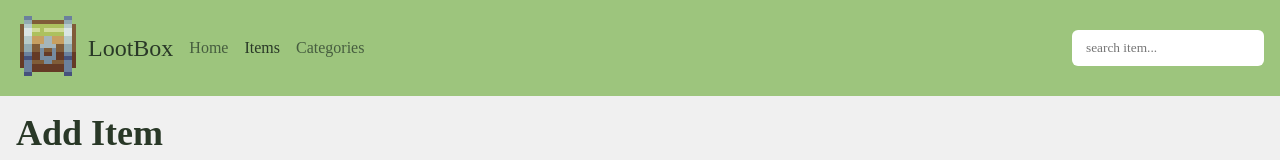
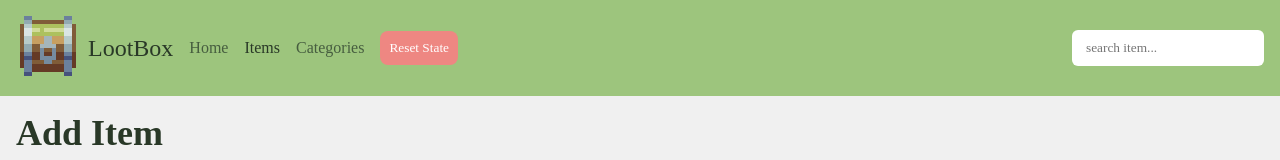
Before and after one commit to cjxo/inventory-app-client, a React (Vite) app: page /items/add in a window 1280 px wide. Shown: the top 160 px of the page. Built offline with nearby package versions, Linux system fonts and the light colour scheme; no server answers; a web font is replaced by a local one.

Commit message:
item removal and DB state reset button

```diff
--- a/src/components/SiteLinks.jsx
+++ b/src/components/SiteLinks.jsx
@@ -1,6 +1,11 @@
 import { NavLink } from "react-router-dom";
+import { useState } from "react";
+import PropTypes from "prop-types";
+
+import useItems from "../hooks/useItems";
+import useCategory from "../hooks/useCategory";
+import api from "../lib/api";
 import styles from "../styles/component.module.css";
-import PropTypes from "prop-types";
 
 const ActiveNavLink = ({ to, name }) => {
   return (
@@ -18,6 +23,18 @@ const ActiveNavLink = ({ to, name }) => {
 };
 
 const SiteLinks = () => {
+  const [isReseting, setIsReseting] = useState(false);
+
+  const items = useItems();
+  const categories = useCategory();
+  const handleResetState = async () => {
+    setIsReseting(true);
+    await api.reset();
+    await categories.refetch();
+    await items.refetch();
+    setIsReseting(false);
+  };
+
   return (
     <ul className={styles.siteLinks}>
       <li>
@@ -29,6 +46,9 @@ const SiteLinks = () => {
       <li>
         <ActiveNavLink to="/categories" name="Categories" />
       </li>
+      <li>
+        <button onClick={handleResetState} disabled={isReseting} className={styles.resetStateBtn}>Reset State</button>
+      </li>
     </ul>
   );
 };
--- a/src/hooks/useCategory.jsx
+++ b/src/hooks/useCategory.jsx
@@ -12,6 +12,7 @@ const CategoryContext = createContext({
   categories: [],
   addCategory: async (name, background_colour) => {},
   removeCategoryGivenID: async (id) => {},
+  refetch: async () => {},
 });
 
 // https://en.wikipedia.org/wiki/Relative_luminance
@@ -29,10 +30,12 @@ const CategoryProvider = ({ children }) => {
   const [categories, setCategories] = useState([]);
 
   useEffect(() => {
-    api
-      .category
-      .getAll()
-      .then(result => {
+    refetch();
+  }, []);
+
+  const refetch = async () => {
+    setIsLoading(true);
+    const result = await api.category.getAll();
     setCategories(result.categories.map(category => {
       return {
         ...category,
@@ -40,8 +43,7 @@ const CategoryProvider = ({ children }) => {
       };
     }));
     setIsLoading(false);
-      });
-  }, []);
+  };
 
   const addCategory = async (name, background_colour) => {
     const result = await api.category.insert(name, background_colour);
@@ -68,7 +70,7 @@ const CategoryProvider = ({ children }) => {
   };
 
   return (
-    <CategoryContext.Provider value={{isLoading,categories,addCategory,removeCategoryGivenID}}>
+    <CategoryContext.Provider value={{isLoading,categories,addCategory,removeCategoryGivenID,refetch}}>
       {children}
     </CategoryContext.Provider>
   );
--- a/src/hooks/useItems.jsx
+++ b/src/hooks/useItems.jsx
@@ -12,6 +12,7 @@ const ItemsContext = createContext({
   items: [],
   addItem: async (name, type, price, quantity, buffer) => {},
   removeItemGivenID: async (id) => {},
+  refetch: async () => {},
 });
 
 const ItemsProvider = ({ children }) => {
@@ -19,25 +20,31 @@ const ItemsProvider = ({ children }) => {
   const [isLoading, setIsLoading] = useState(true);
 
   useEffect(() => {
-    api
-      .items
-      .getAll()
-      .then(result => {
-        setItems(result.items);
-        setIsLoading(false);
-      });
+    refetch();
   }, []);
+
+  const refetch = async () => {
+    setIsLoading(true);
+    const result = await api.items.getAll();
+    setItems(result.items);
+    setIsLoading(false);
+  };
 
   const addItem = async (name, type, price, quantity, buffer) => {
     setItems((prev) => [...prev, { id: prev[prev.length - 1].id + 1, name, type, price, quantity, src: buffer }]);
   };
 
   const removeItemGivenID = async (id) => {
-    setItems(prev => prev.filter(item => item.id !== id));
+    const result = await api.items.delete(id);
+    if (result.ok) {
+      setItems(prev => prev.filter(item => item.id !== id));
+    } else {
+      console.error(result.message);;
+    }
   };
 
   return (
-    <ItemsContext.Provider value={ {isLoading,items,addItem,removeItemGivenID} }>
+    <ItemsContext.Provider value={ {isLoading,items,addItem,removeItemGivenID,refetch} }>
       {children}
     </ItemsContext.Provider>
   );
--- a/src/lib/api.js
+++ b/src/lib/api.js
@@ -42,6 +42,7 @@ const fetch2 = async (relResource, method, data) => {
 };
 
 export default {
+  reset: async () => await fetch2("reset/", "POST"),
   category: {
     getAll: async () => await fetch2("categories/", "GET"),
     insert: async (name, background_colour) => await fetch2("categories/", "POST", { name, background_colour }),
@@ -49,5 +50,6 @@ export default {
   },
   items: {
     getAll: async () => await fetch2("items/", "GET"),
+    delete: async (id) => await fetch2(`items/${id}`, "DELETE"),
   },
 };
--- a/src/routes/CategoryPage.jsx
+++ b/src/routes/CategoryPage.jsx
@@ -30,7 +30,7 @@ const CategoryPage = () => {
 
             return <li key={category.id} style={{backgroundColor: category.background_colour}}>
               <p style={{ color: category.textColour }}>{category.name}</p>
-              {(category.id !== 1) && <ButtonImage
+              {(category.name !== "uncategorized") && <ButtonImage
                 src="./src/assets/svgrepo/trash-bin-trash-svgrepo-com.svg"
                 alt={`remove ${category.name} category`}
                 className={styles.removeCategory}
--- a/src/styles/component.module.css
+++ b/src/styles/component.module.css
@@ -64,6 +64,22 @@
 .siteLinks {
   a.active {
     color: var(--green-colour1);
+  }
+
+  .resetStateBtn {
+    background-color: #ee8782;
+    color: white;
+    padding: 8px;
+    border-radius: 8px;
+
+    &:disabled {
+      background-color: #a25863;
+    }
+  }
+
+  @media (min-width: 768px) {
+    display: flex;
+    align-items: center;
   }
 }
 
```
Lines whose indentation alone changed are shown as unchanged.
